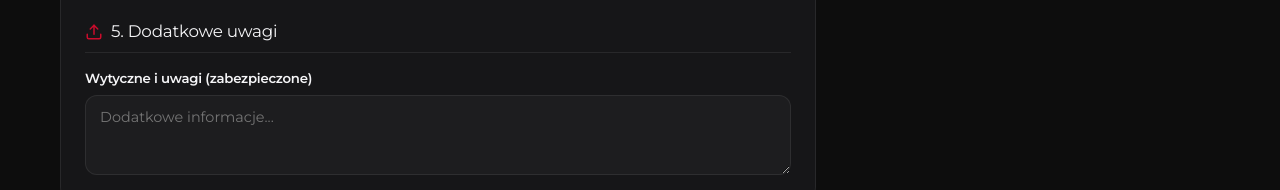
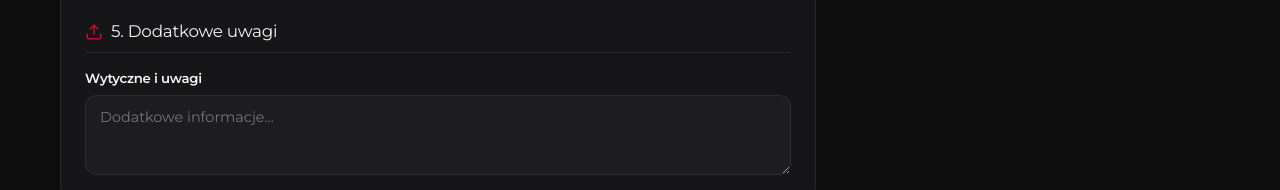
Before and after one commit to thebaoski/Drakiel-Studio, a website: page final-page.html in a window 1280 px wide. Shown: the part 1565-1755 px from the top of the page. Drawn offline with Linux system fonts and the light colour scheme.

Commit message:
Update final-page.html

```diff
--- a/final-page.html
+++ b/final-page.html
@@ -927,7 +927,7 @@
             </div>
 
             <div class="form-group" style="margin-bottom: 0;">
-              <label for="client-notes">Wytyczne i uwagi (zabezpieczone)</label>
+              <label for="client-notes">Wytyczne i uwagi</label>
               <textarea id="client-notes" rows="3" placeholder="Dodatkowe informacje..." oninput="sanitizeInput(this)"></textarea>
             </div>
 
```
